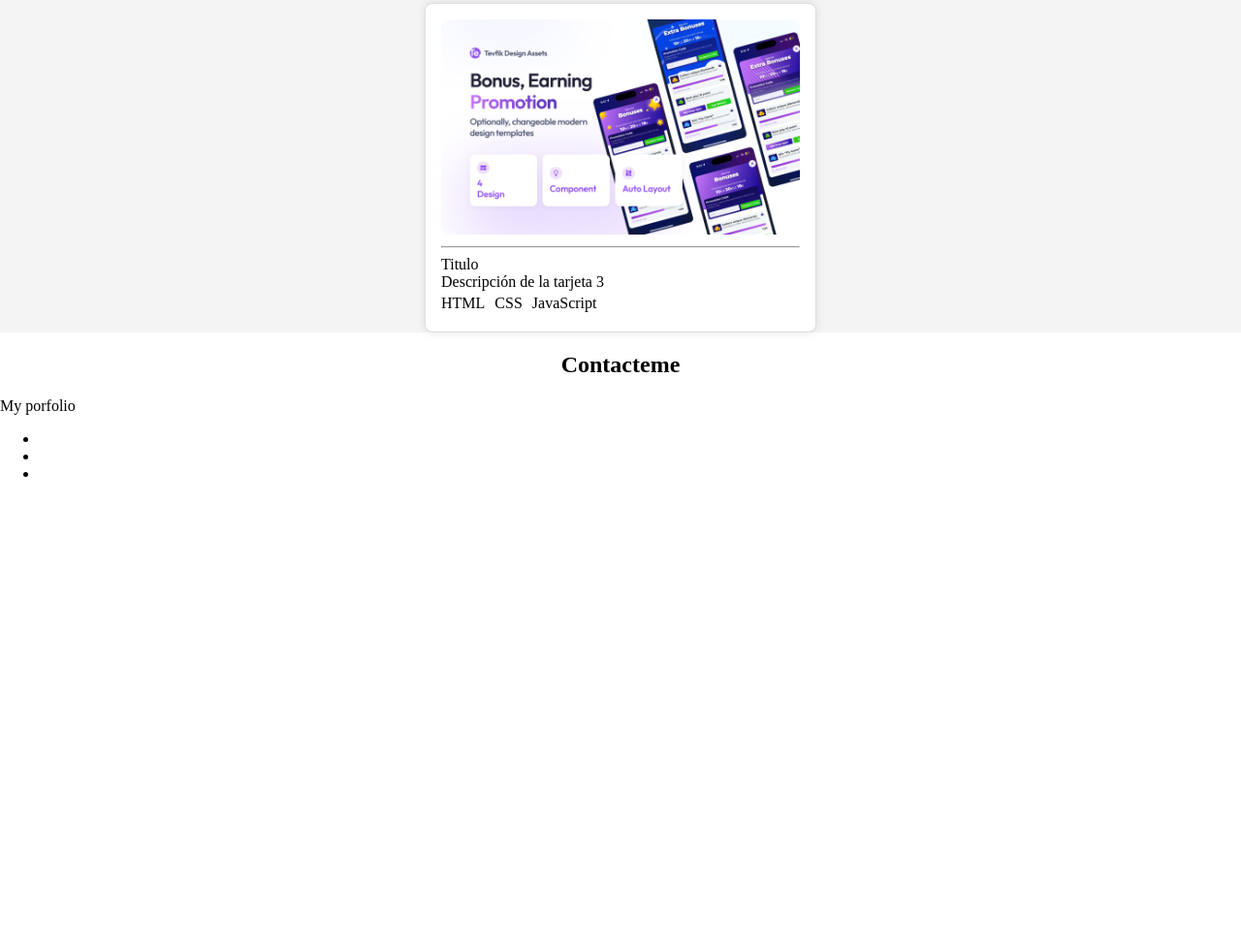
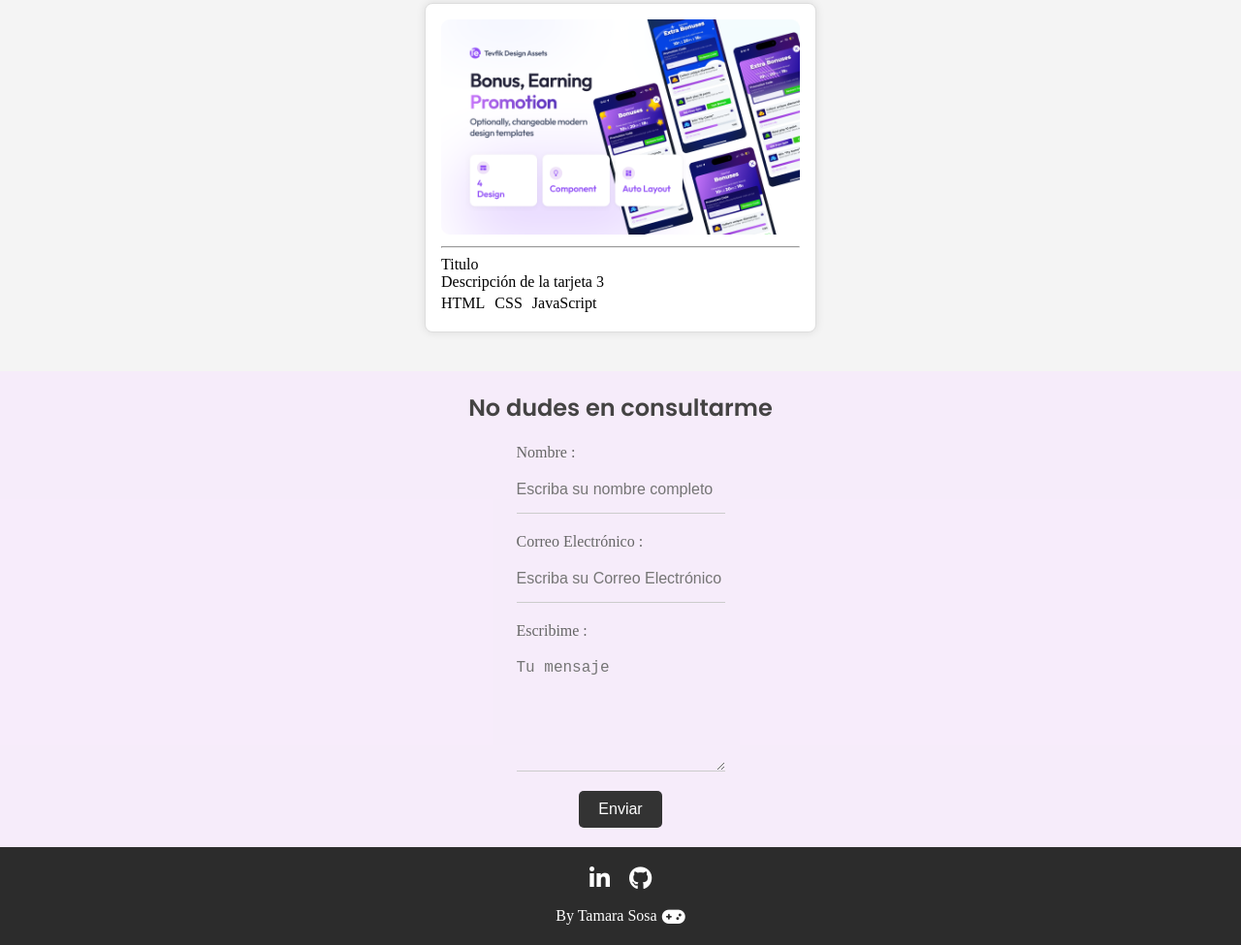
Before and after one commit to TamaraGSosa/My-Porfolio, a plain HTML site: page index.html in a window 1280 px wide. Shown: the part 1010-1985 px from the top of the page at 97% size. Before the commit the page ends 1524 px from the top, so only its background shows below. Drawn offline with Linux system fonts and the light colour scheme; a web font is replaced by a local one.

Commit message:
Creando form-footer

```diff
--- a/css/section-contact.css
+++ b/css/section-contact.css
@@ -1,3 +1,120 @@
 .section-contact{
+    background-color: #f5e9fad7;
+
+}
+.section-contact h2{
+    text-align: center;
+    padding: 20px;
+    font-family: "Poppins", sans-serif;
+    font-weight: 600;
+    color: #444343;
+    margin-bottom: 0%;
+    margin-top: 0%;
+}
+
+/* Centramos el contenedor del formulario */
+.form-container {
+    display: flex;
+    justify-content: center;
+    align-items: center;
+
+}
+
+/* Estilos para la lista del formulario */
+.form-container ul {
+    list-style-type: none; /* Eliminamos las viñetas */
+    padding: 0;
+    margin: 0 auto;
+}
+
+/* Colocamos los campos en columnas con inputs centrados */
+.form-container li {
+    display: flex;
+    flex-direction: column;
+    align-items: center;
+    margin-bottom: 20px;
+}
+
+/* Estilos para las etiquetas (al margen izquierdo) */
+.form-container label {
+    align-self: flex-start; /* Alinea los labels al margen izquierdo */
+    margin-bottom: 5px;
+    font-weight: normal; /* Texto menos pesado */
+    font-size: 1rem;
+    color: #666;
+}
+
+input[type="text"],
+input[type="email"],
+textarea {
+    border: none;
+    border-bottom: 1px solid #ccc;
+    background-color: transparent;
+    padding: 15px 0; /* Incrementamos el padding */
+    font-size: 1rem; /* Aumentamos el tamaño de fuente */
+    color: #333;
+    transition: border-color 0.3s;
+    width: 100%; /* Se asegura que los inputs usen el espacio disponible */
+    max-width: 1000px;
+
+}
+
+
+/* Cambia el borde inferior cuando el input está en foco */
+input[type="text"]:focus,
+input[type="email"]:focus,
+textarea:focus {
+    border-bottom: 1px solid #a138ca; /* Verde cuando está enfocado */
+    outline: none; /* Elimina el borde por defecto */
+}
+
+/* Estilo minimalista para el textarea */
+textarea {
+    height: 100px;
+    resize: vertical; /* Permitir redimensionado vertical */
+}
+
+/* Estilo para el botón de envío */
+input[type="submit"] {
+    background-color: #333;
+    color: white;
+    padding: 10px 20px;
+    border: none;
+    border-radius: 5px;
+    cursor: pointer;
+    font-size: 1rem;
+    box-sizing: border-box;
+    transition: background-color 0.3s;
     text-align: center;
 }
+
+input[type="submit"]:hover {
+    background-color: #555;
+}
+
+/* Media Query para pantallas más pequeñas (móviles) */
+@media (max-width: 768px) {
+    input[type="text"],
+    input[type="email"],
+    textarea {
+        max-width: 100%; /* En móviles, ocupa el 100% del ancho */
+        padding: 15px; /* Aumentamos el padding para hacerlos más grandes */
+        font-size: 1rem; /* Puedes ajustar el tamaño de fuente si lo deseas */
+    }
+
+    /* Ajustamos el contenedor del formulario */
+    .form-container {
+        padding: 20px; /* Agregamos padding para mejor visibilidad en móviles */
+    }
+
+    /* Ajustamos el ancho del formulario */
+    .form-container ul {
+        width: 100%; /* El formulario ocupa el 100% del ancho */
+    }
+
+    /* Alineamos el botón de envío */
+    input[type="submit"] {
+        width: 100%; /* El botón ocupa todo el ancho */
+        max-width: 100%; /* Evitamos que se limite el tamaño */
+    }
+}
--- a/css/section-description.css
+++ b/css/section-description.css
@@ -11,6 +11,7 @@
     background: linear-gradient(to right, #580579, #000000);
     position: relative;
     overflow: hidden;
+
 
 }
 .container-description {
--- /dev/null
+++ b/css/section-footer.css
@@ -0,0 +1,53 @@
+/* Estilos del footer */
+footer {
+    background-color: #2c2c2c;
+    display: flex;
+    flex-direction: column;
+    justify-content: center;
+    align-items: center;
+    padding: 20px 0;
+    color: #fff;
+}
+
+/* Estilos para la lista de íconos */
+footer ul {
+    display: flex;
+    justify-content: center; /* Centra horizontalmente */
+    padding: 0;
+    margin: 0;
+    list-style: none;
+    width: 100%;
+    max-width: 300px;
+}
+
+/* Estilo para los ítems de la lista */
+footer ul li {
+    margin: 0 10px; /* Espaciado entre los íconos */
+}
+
+/* Estilos para los enlaces (íconos) */
+footer a {
+    color: #fff;
+    font-size: 1.5rem;
+    text-decoration: none;
+    transition: color 0.3s; /* Efecto de transición en el color */
+}
+
+/* Cambia el color de los íconos al hacer hover */
+footer a:hover {
+    color: #a138ca; /* Cambia el color en hover (ajustable) */
+}
+
+/* Estilos para el texto del footer */
+footer span {
+    margin-top: 15px; /* Espacio entre los íconos y el texto */
+    font-size: 1rem; /* Tamaño de la fuente */
+    display: flex;
+    align-items: center; /* Centra el texto verticalmente con el ícono */
+}
+
+/* Estilo para el ícono dentro del span */
+footer span i {
+    margin-left: 5px; /* Espaciado entre el texto y el ícono */
+    font-size: 1.2rem; /* Ajusta el tamaño del ícono */
+}
--- a/css/section-project.css
+++ b/css/section-project.css
@@ -1,10 +1,10 @@
 .section-projects {
     background-color: #f4f4f4;
+
+    padding-bottom: 40px;
 }
-
 .content-project {
     text-align: center;
-    margin-bottom: 20px;
 }
 
 .consola-img {
--- a/css/style.css
+++ b/css/style.css
@@ -5,6 +5,7 @@
 @import url('section-contact.css');
 @import url('section-description.css');
 @import url('search.css');
+@import url('section-footer.css');
 body{
     margin: 0;
 
--- a/index.html
+++ b/index.html
@@ -67,22 +67,41 @@
             <div id="cardsContainer" class="container-cards">
         </section>
         <section class="section-contact">
-            <h2>Contacteme</h2>
+            <h2>No dudes en consultarme </h2>
+            <div class="form-container">
+                <form action="" method="post">
+                    <ul>
+                        <li>
+                            <label for="name">Nombre :</label>
+                            <input type="text" id="name" name="name" placeholder="Escriba su nombre completo" required>
+                        </li>
+                        <li>
+                            <label for="email">Correo Electrónico :</label>
+                            <input type="email" id="email" name="email" placeholder="Escriba su Correo Electrónico" required>
+                        </li>
+                        <li>
+                            <label    for="description">Escribime :</label>
+                            <textarea id="description" name="description" placeholder="Tu mensaje" required></textarea>
+                        </li>
+                        <li>
+                            <input type="submit" value="Enviar">
+                        </li>
+                    </ul>
+                </form>
+            </div>
 
-        </section>
+        </section >
         <footer>
-            My porfolio
+
             <ul>
                 <li>
-                    <a href=""></a>
+                    <a href=""><i class="fa-brands fa-linkedin-in"></i></a>
                 </li>
                 <li>
-                    <a href=""></a>
-                </li>
-                <li>
-                    <a href=""></a>
+                    <a href=""> <i class="fa-brands fa-github"></i></a>
                 </li>
             </ul>
+            <span>By Tamara Sosa <i class="fa-solid fa-gamepad"></i></span>
 
         </footer>
         </main>
```
